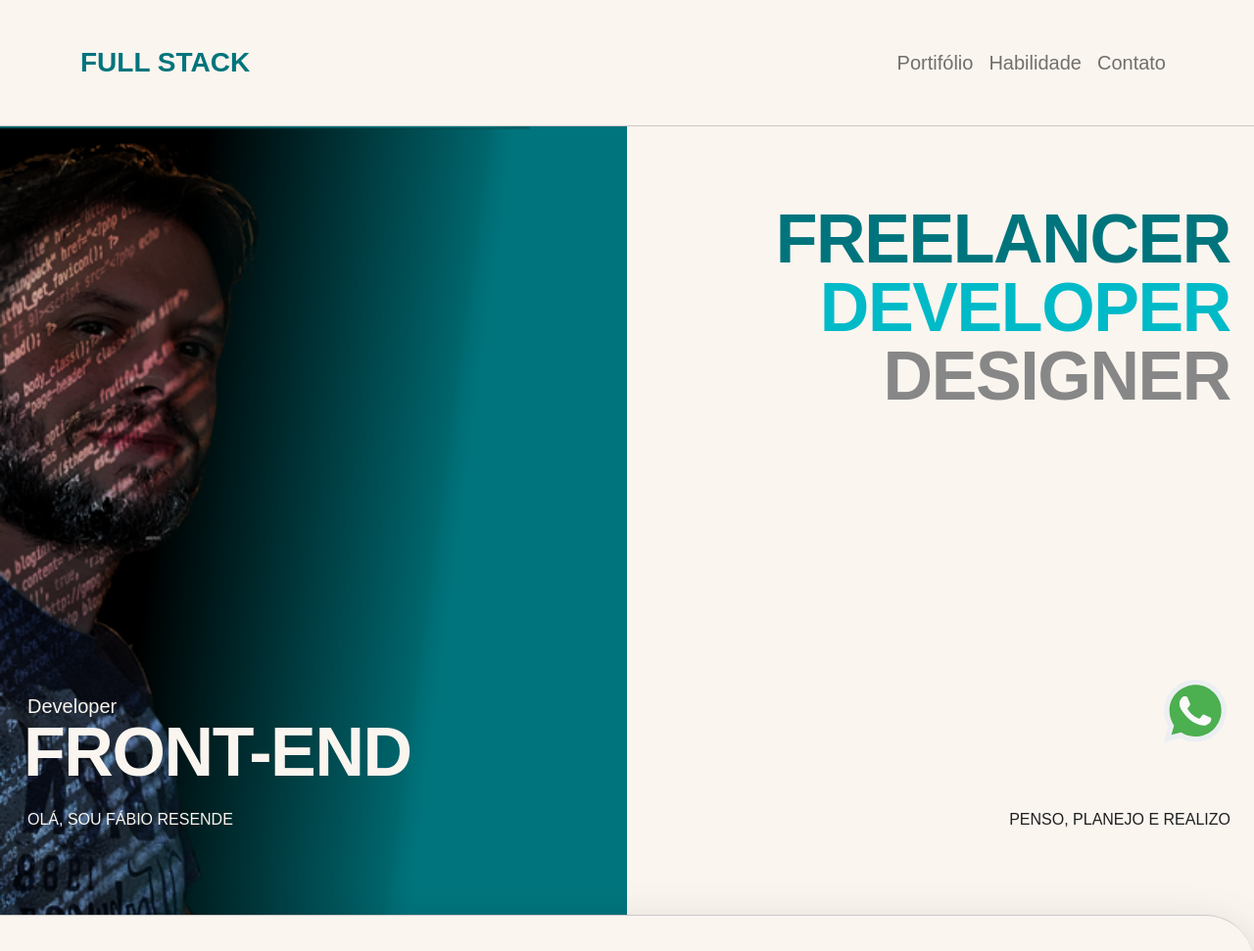
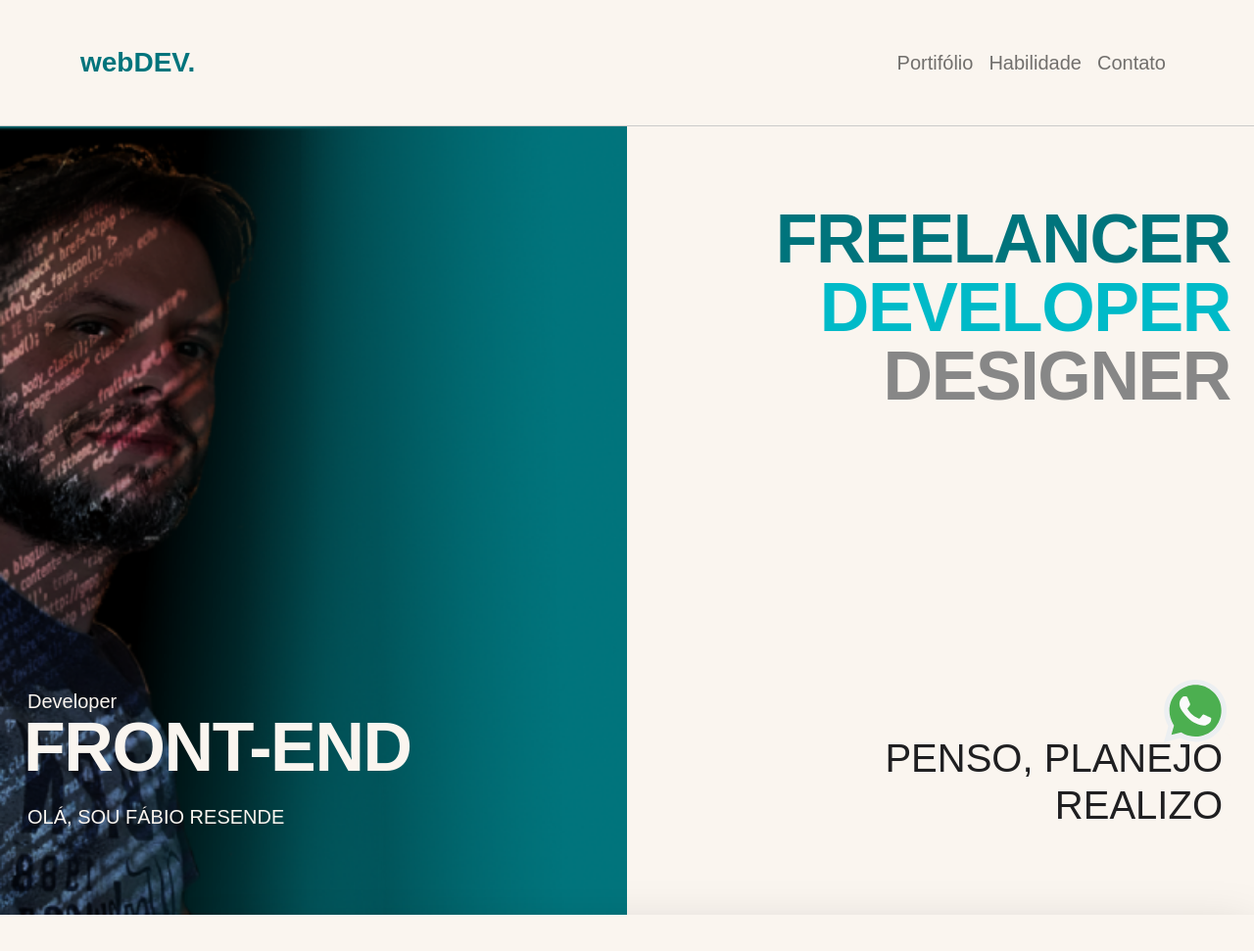
Before and after one commit to FresendeDev/PORTIFOLIO, a website built with webpack: page src/index.html in a window 1280 px wide. Shown: the top 971 px of the page at 98% size. Built offline with nearby package versions, Linux system fonts and the light colour scheme; files whose address does not match are found by name.

Commit message:
conclusao portifolio v1

```diff
--- a/src/index.html
+++ b/src/index.html
@@ -51,7 +51,7 @@
     <header>
       <nav class="navbar navbar-expand-lg p-defaut">
         <div class="container bg-defaut">
-          <a class="navbar-brand fw-bold" href="#">FULL STACK</a>
+          <a class="navbar-brand fw-bold" href="#">webDEV.</a>
           <button
             class="navbar-toggler"
             type="button"
@@ -97,13 +97,13 @@
             <div class="mb-5r">
               <h2 class="fs-5 mb-0 t-h2-l">Developer</h2>
               <h1 class="mb-4">FRONT-END</h1>
-              <h6 class="text-uppercase t-h2-l">Olá, sou Fábio Resende</h6>
+              <h6 class="text-uppercase t-h2-l fs-5">Olá, sou Fábio Resende</h6>
             </div>
           </div>
         </div>
       </section>
       <!-- rigth - main direita -->
-      <section class="grid-r bg-img-2">
+      <section class="grid-r bg-img-2 border-defaut__botton b-radius3-50">
         <div class="container">
           <div
             class="container d-flex flex-column w-flex-r justify-content-between text-start text-lg-end"
@@ -114,14 +114,25 @@
               <h3 class="text-cinza2 h1 mb-0">DESIGNER</h3>
             </div>
             <div class="mb-5r">
-              <h6>PENSO, PLANEJO E REALIZO</h6>
+              <h6>
+                <span
+                  class="bg-defaut bg-opacity-50 py-1 pe-2 rounded-end display-6"
+                >
+                  PENSO, PLANEJO</span
+                ><br />
+                <span
+                  class="bg-defaut bg-opacity-50 py-1 pe-2 rounded-end display-6"
+                >
+                  REALIZO</span
+                >
+              </h6>
             </div>
           </div>
         </div>
       </section>
       <!-- abordagem -->
       <section
-        class="grid-abord text-cinza3 border-defaut__top bg-img-abort py-5r py-5r__lg-8r shadow-lg b-radius-50"
+        class="grid-abord text-cinza3 bg-img-abort py-5r py-5r__lg-8r shadow-lg"
       >
         <div class="container barra-lateral-vc">
           <h3 class="h1 mb-4 mb-lg-5 fw-light">Abordagem</h3>
@@ -471,7 +482,7 @@
       <div
         class="container d-flex footer justify-content-center align-items-center"
       >
-        <p>© 2022 Todos os direitos Reservados</p>
+        <p class="fs-6">© 2022 Todos os direitos Reservados</p>
       </div>
     </footer>
 
--- a/src/scss/_main.scss
+++ b/src/scss/_main.scss
@@ -70,7 +70,7 @@ h1 {
 }
 
 .bg-img-1 {
-  background-image: url("../assets/images/500px.png");
+  background-image: url("../assets/images/far4.png");
   background-color: var(--verde);
   background-size: contain;
   background-repeat: no-repeat;
@@ -83,13 +83,15 @@ h1 {
 }
 
 .bg-img-2 {
-  // background-image: url("../assets/images/dod1.png");
+  background-image: url("../assets/images/bg-img-2.png");
   // background-color: var(--verde);
-  background-size: contain;
+  // background-size: contain;
   background-repeat: no-repeat;
   background-size: auto 470px;
-
+  background-position: right;
+  // background-position-x: -240px;
   @media (min-width: 992px) {
+    background-image: none;
     background-size: auto 805px;
     height: 805px;
   }
--- a/src/scss/styles.scss
+++ b/src/scss/styles.scss
@@ -41,6 +41,9 @@ p {
 
 .b-radius-50 {
   border-radius: 0 50px 0 0;
+}
+.b-radius3-50 {
+  border-radius: 0 0 50px 0;
 }
 
 // testes
```
Also changed, not shown: src/assets/images/bg-img-2.png (added), src/assets/images/far-500px.png (added), src/assets/images/far4.png (added).
